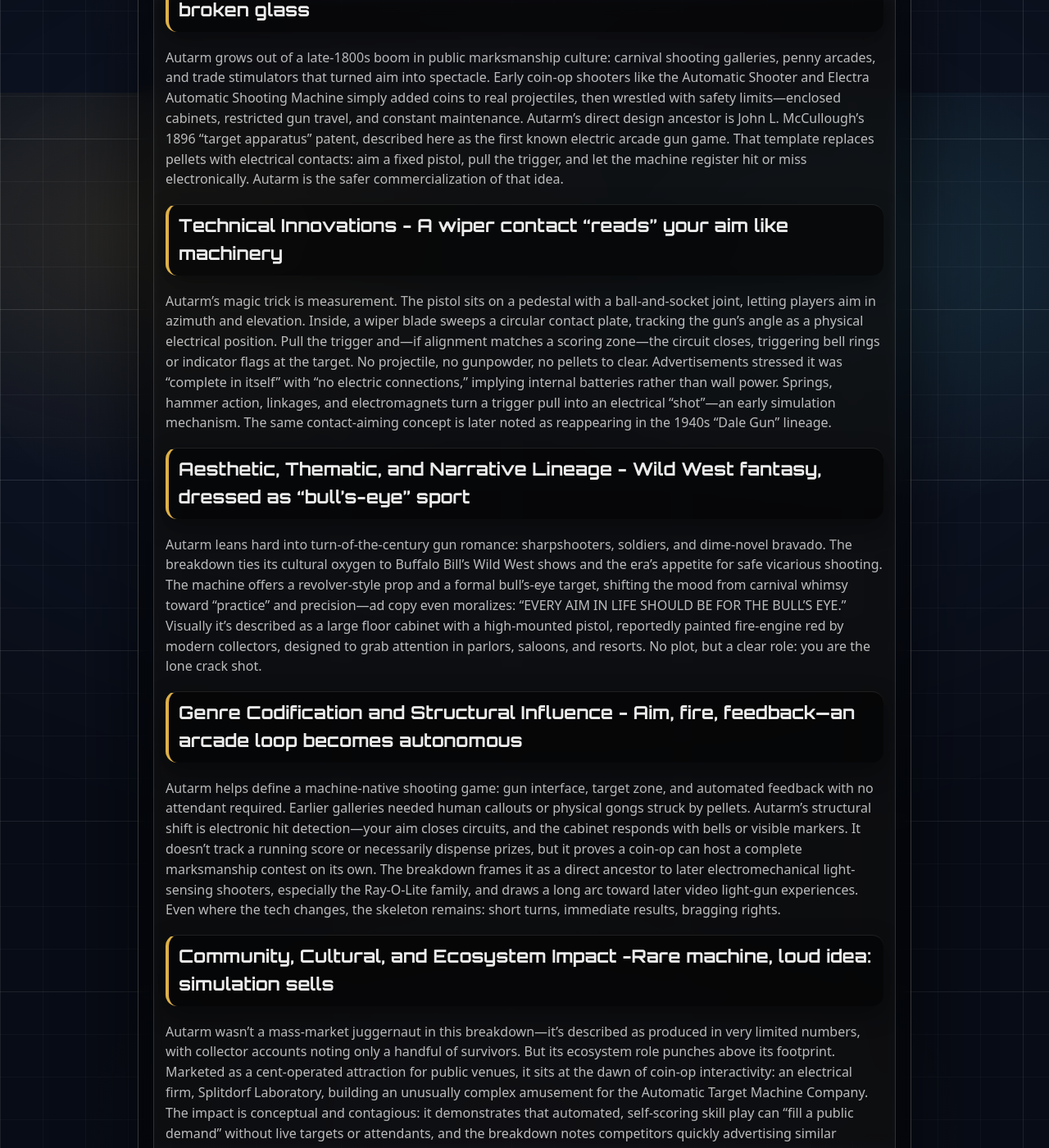
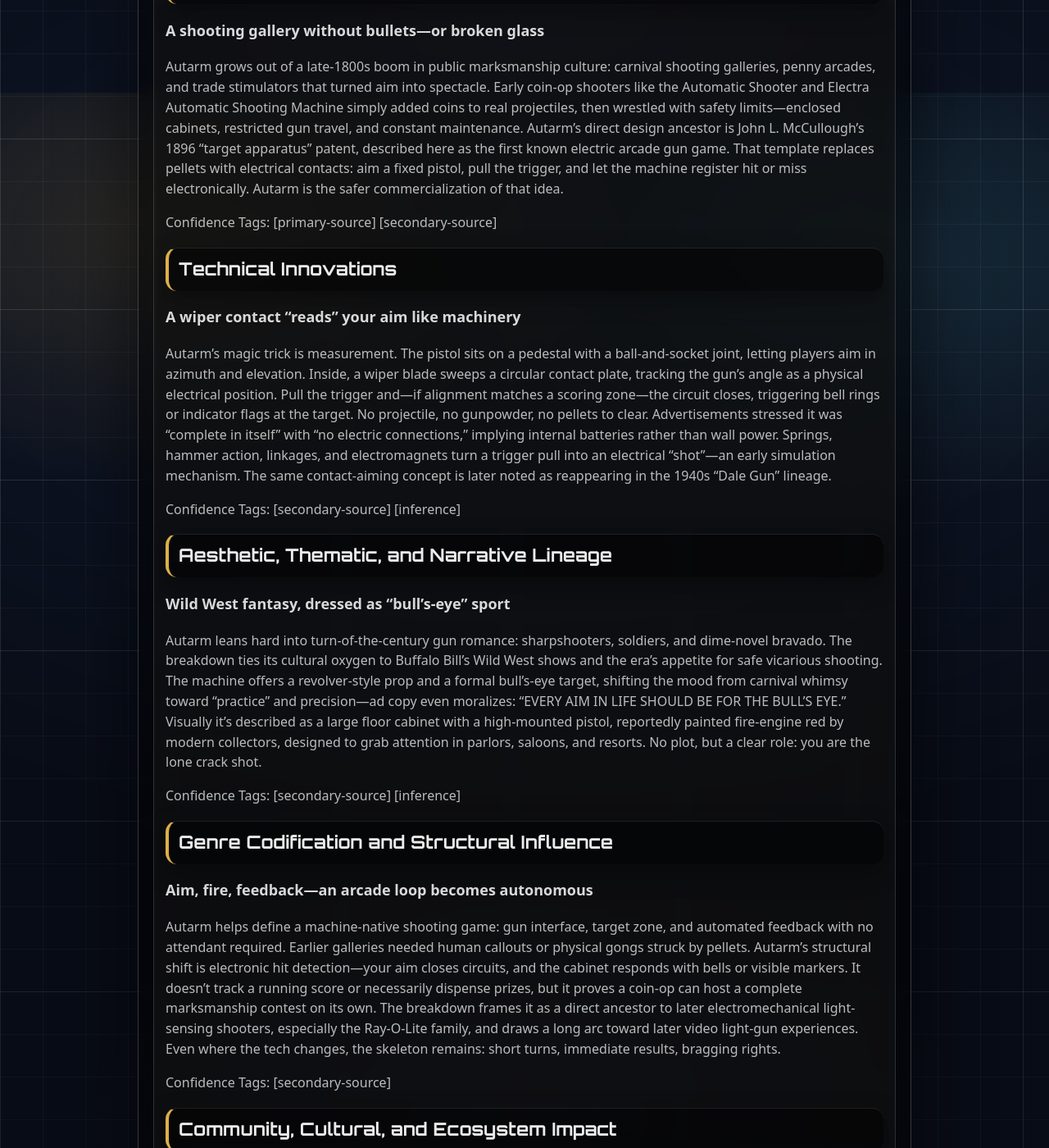
Before and after one commit to BacchusA/savefileone-archive, a Jekyll site: the page built from _games/1900-Autarm-Automatic-Target-Pistol.md, in a window 1280 px wide and 1400 px high, scrolled down 1287 px. Shown: the whole window at 82% size. Built offline with Jekyll 4.4.1, drawn with Linux system fonts in a browser that asks for light colours; some of the changed text lies outside the part shown.

Commit message:
Update 1900-Autarm-Automatic-Target-Pistol.md

```diff
--- a/_games/1900-Autarm-Automatic-Target-Pistol.md
+++ b/_games/1900-Autarm-Automatic-Target-Pistol.md
@@ -33,20 +30,35 @@
 ## Historical Significance
 Autarm is one of the earliest interactive “video game” ancestors – a proto-light-gun arcade game that pioneered safe, automated target shooting. It demonstrated novel concepts like using electrical circuits to register an aim and provided a blueprint for later arcade shooting games. Only a handful were ever made, making it extremely rare, but its design influenced decades of coin-op marksmanship games.
 
-## Core Design Influences - A shooting gallery without bullets—or broken glass
+## Core Design Influences
+### A shooting gallery without bullets—or broken glass
 Autarm grows out of a late-1800s boom in public marksmanship culture: carnival shooting galleries, penny arcades, and trade stimulators that turned aim into spectacle. Early coin-op shooters like the Automatic Shooter and Electra Automatic Shooting Machine simply added coins to real projectiles, then wrestled with safety limits—enclosed cabinets, restricted gun travel, and constant maintenance. Autarm’s direct design ancestor is John L. McCullough’s 1896 “target apparatus” patent, described here as the first known electric arcade gun game. That template replaces pellets with electrical contacts: aim a fixed pistol, pull the trigger, and let the machine register hit or miss electronically. Autarm is the safer commercialization of that idea.
 
-## Technical Innovations - A wiper contact “reads” your aim like machinery
+Confidence Tags: [primary-source] [secondary-source]
+
+## Technical Innovations
+###  A wiper contact “reads” your aim like machinery
 Autarm’s magic trick is measurement. The pistol sits on a pedestal with a ball-and-socket joint, letting players aim in azimuth and elevation. Inside, a wiper blade sweeps a circular contact plate, tracking the gun’s angle as a physical electrical position. Pull the trigger and—if alignment matches a scoring zone—the circuit closes, triggering bell rings or indicator flags at the target. No projectile, no gunpowder, no pellets to clear. Advertisements stressed it was “complete in itself” with “no electric connections,” implying internal batteries rather than wall power. Springs, hammer action, linkages, and electromagnets turn a trigger pull into an electrical “shot”—an early simulation mechanism. The same contact-aiming concept is later noted as reappearing in the 1940s “Dale Gun” lineage.
 
-## Aesthetic, Thematic, and Narrative Lineage - Wild West fantasy, dressed as “bull’s-eye” sport
+Confidence Tags: [secondary-source] [inference]
+
+## Aesthetic, Thematic, and Narrative Lineage
+### Wild West fantasy, dressed as “bull’s-eye” sport
 Autarm leans hard into turn-of-the-century gun romance: sharpshooters, soldiers, and dime-novel bravado. The breakdown ties its cultural oxygen to Buffalo Bill's Wild West shows and the era’s appetite for safe vicarious shooting. The machine offers a revolver-style prop and a formal bull’s-eye target, shifting the mood from carnival whimsy toward “practice” and precision—ad copy even moralizes: “EVERY AIM IN LIFE SHOULD BE FOR THE BULL’S EYE.” Visually it’s described as a large floor cabinet with a high-mounted pistol, reportedly painted fire-engine red by modern collectors, designed to grab attention in parlors, saloons, and resorts. No plot, but a clear role: you are the lone crack shot.
 
-## Genre Codification and Structural Influence - Aim, fire, feedback—an arcade loop becomes autonomous
+Confidence Tags: [secondary-source] [inference]
+
+## Genre Codification and Structural Influence
+### Aim, fire, feedback—an arcade loop becomes autonomous
 Autarm helps define a machine-native shooting game: gun interface, target zone, and automated feedback with no attendant required. Earlier galleries needed human callouts or physical gongs struck by pellets. Autarm’s structural shift is electronic hit detection—your aim closes circuits, and the cabinet responds with bells or visible markers. It doesn’t track a running score or necessarily dispense prizes, but it proves a coin-op can host a complete marksmanship contest on its own. The breakdown frames it as a direct ancestor to later electromechanical light-sensing shooters, especially the Ray-O-Lite family, and draws a long arc toward later video light-gun experiences. Even where the tech changes, the skeleton remains: short turns, immediate results, bragging rights.
 
-## Community, Cultural, and Ecosystem Impact  -Rare machine, loud idea: simulation sells
+Confidence Tags: [secondary-source]
+
+## Community, Cultural, and Ecosystem Impact
+### Rare machine, loud idea: simulation sells
 Autarm wasn’t a mass-market juggernaut in this breakdown—it’s described as produced in very limited numbers, with collector accounts noting only a handful of survivors. But its ecosystem role punches above its footprint. Marketed as a cent-operated attraction for public venues, it sits at the dawn of coin-op interactivity: an electrical firm, Splitdorf Laboratory, building an unusually complex amusement for the Automatic Target Machine Company. The impact is conceptual and contagious: it demonstrates that automated, self-scoring skill play can “fill a public demand” without live targets or attendants, and the breakdown notes competitors quickly advertising similar automatic pistol machines. Its bigger legacy is a design argument: simulation itself can be entertainment—an early stepping stone toward later arcades built around imitation and mastery.
+
+Confidence Tags: [secondary-source] [inference]
 
 ## Curator's Note
 Autarm replaces the messy reality of pellets with the clean logic of circuits: aim becomes a measurable position, and the “shot” becomes an electrical event. That single swap—simulation over impact—connects its influences, its engineering, its Wild West styling, and its long genre afterlife in arcade shooters built on instant feedback and repeatable skill.
```
Also changed, not shown: other parts of _games/1900-Autarm-Automatic-Target-Pistol.md (+0 -3 lines).
